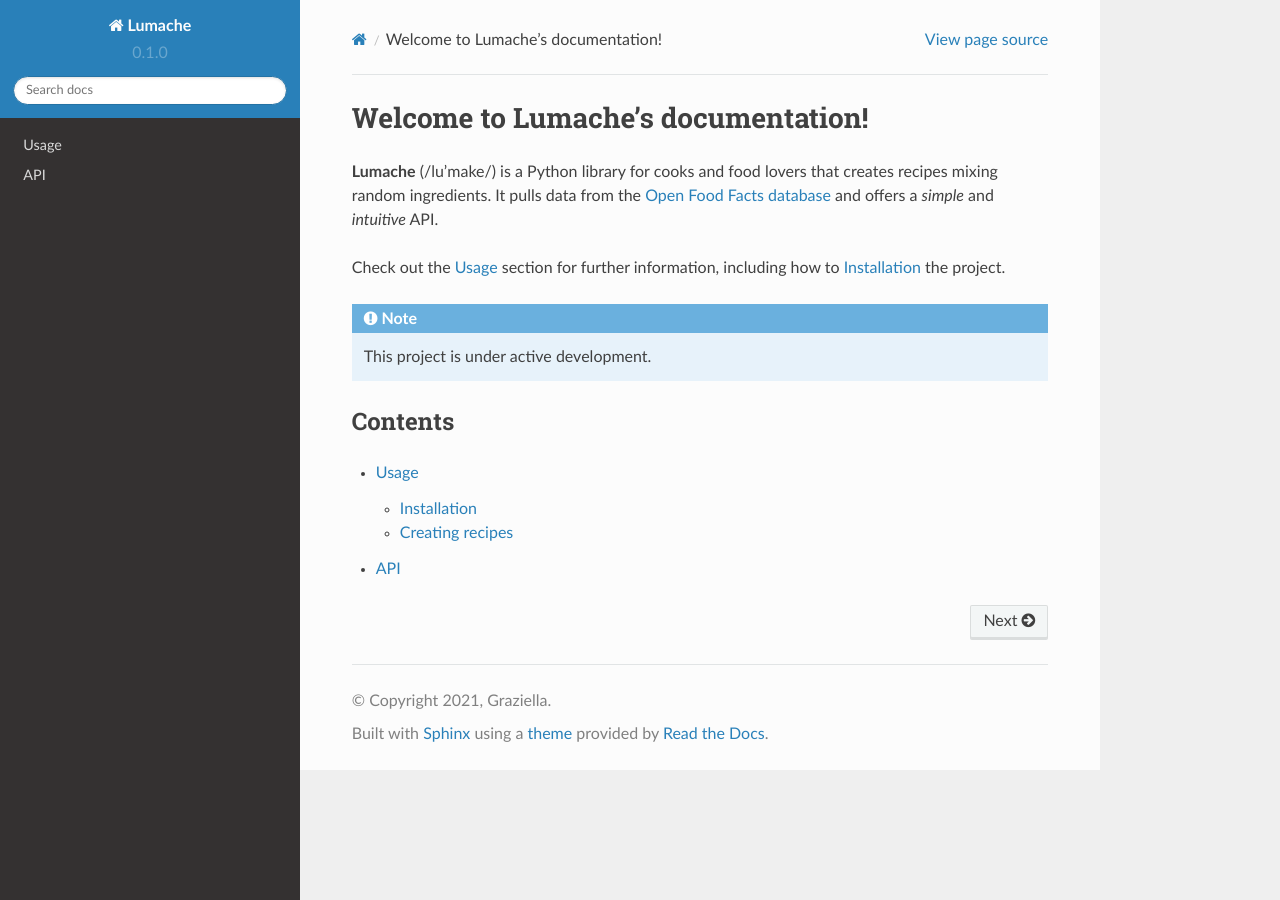
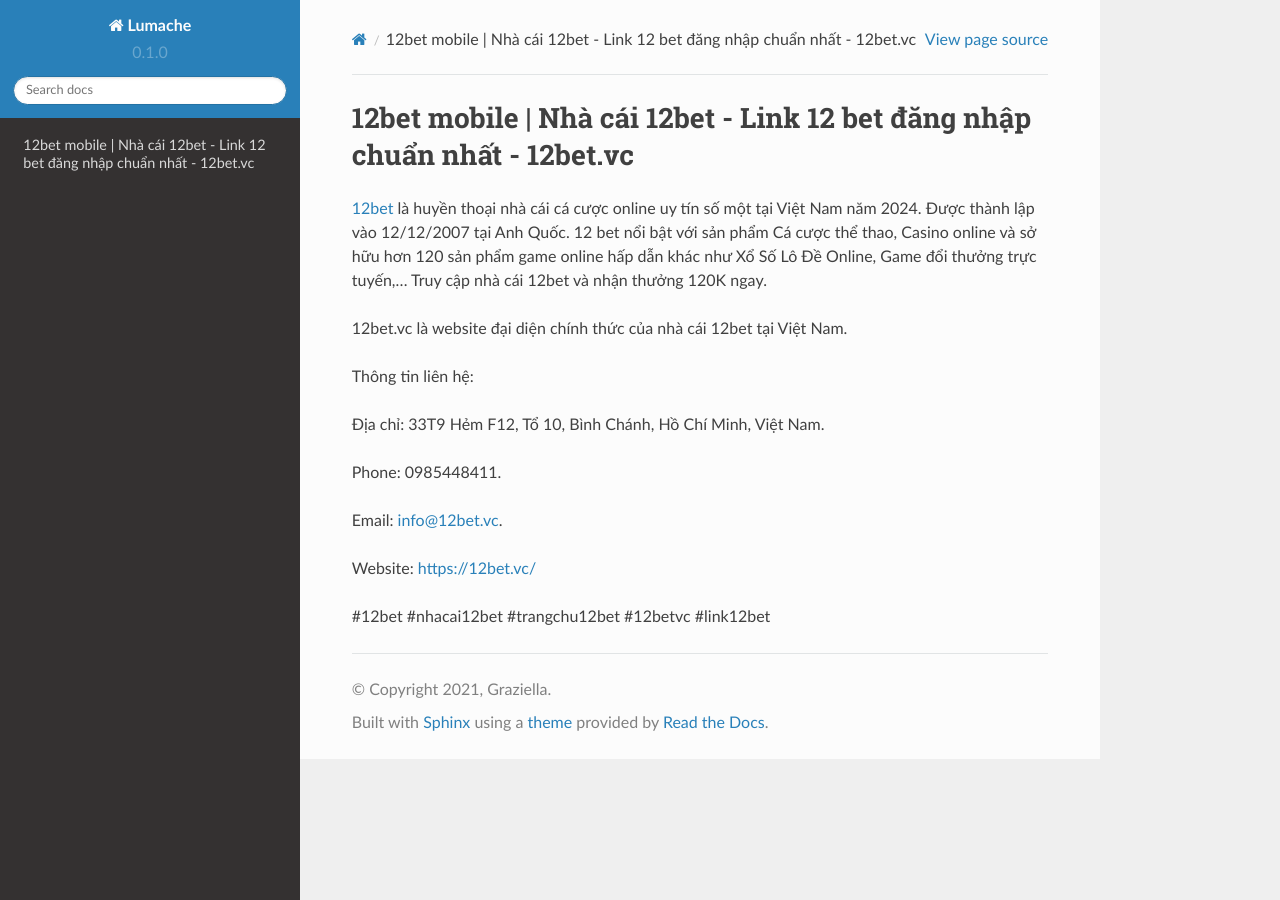
Before and after one commit to phamduyhong/12betvc, a Sphinx documentation site: the page built from docs/source/index.rst, in a window 1280 px wide. Built offline with Sphinx 7.4.7 and the Read the Docs theme 2.0.0, drawn with Linux system fonts in a browser that asks for light colours.

Commit message:
Update index.rst

```diff
--- a/docs/source/index.rst
+++ b/docs/source/index.rst
@@ -1,22 +1,18 @@
-Welcome to Lumache's documentation!
+12bet mobile | Nhà cái 12bet - Link 12 bet đăng nhập chuẩn nhất - 12bet.vc
 ===================================
 
-**Lumache** (/lu'make/) is a Python library for cooks and food lovers
-that creates recipes mixing random ingredients.
-It pulls data from the `Open Food Facts database <https://world.openfoodfacts.org/>`_
-and offers a *simple* and *intuitive* API.
+`12bet <https://12bet.vc/>`_ là huyền thoại nhà cái cá cược online uy tín số một tại Việt Nam năm 2024. Được thành lập vào 12/12/2007 tại Anh Quốc. 12 bet nổi bật với sản phẩm Cá cược thể thao, Casino online và sở hữu hơn 120 sản phẩm game online hấp dẫn khác như Xổ Số Lô Đề Online, Game đổi thưởng trực tuyến,… Truy cập nhà cái 12bet và nhận thưởng 120K ngay.
 
-Check out the :doc:`usage` section for further information, including
-how to :ref:`installation` the project.
+12bet.vc là website đại diện chính thức của nhà cái 12bet tại Việt Nam.
 
-.. note::
+Thông tin liên hệ:
 
-   This project is under active development.
+Địa chỉ: 33T9 Hẻm F12, Tổ 10, Bình Chánh, Hồ Chí Minh, Việt Nam.
 
-Contents
---------
+Phone: 0985448411.
 
-.. toctree::
+Email: info@12bet.vc.
 
-   usage
-   api
+Website: https://12bet.vc/
+
+#12bet #nhacai12bet #trangchu12bet #12betvc #link12bet
```
